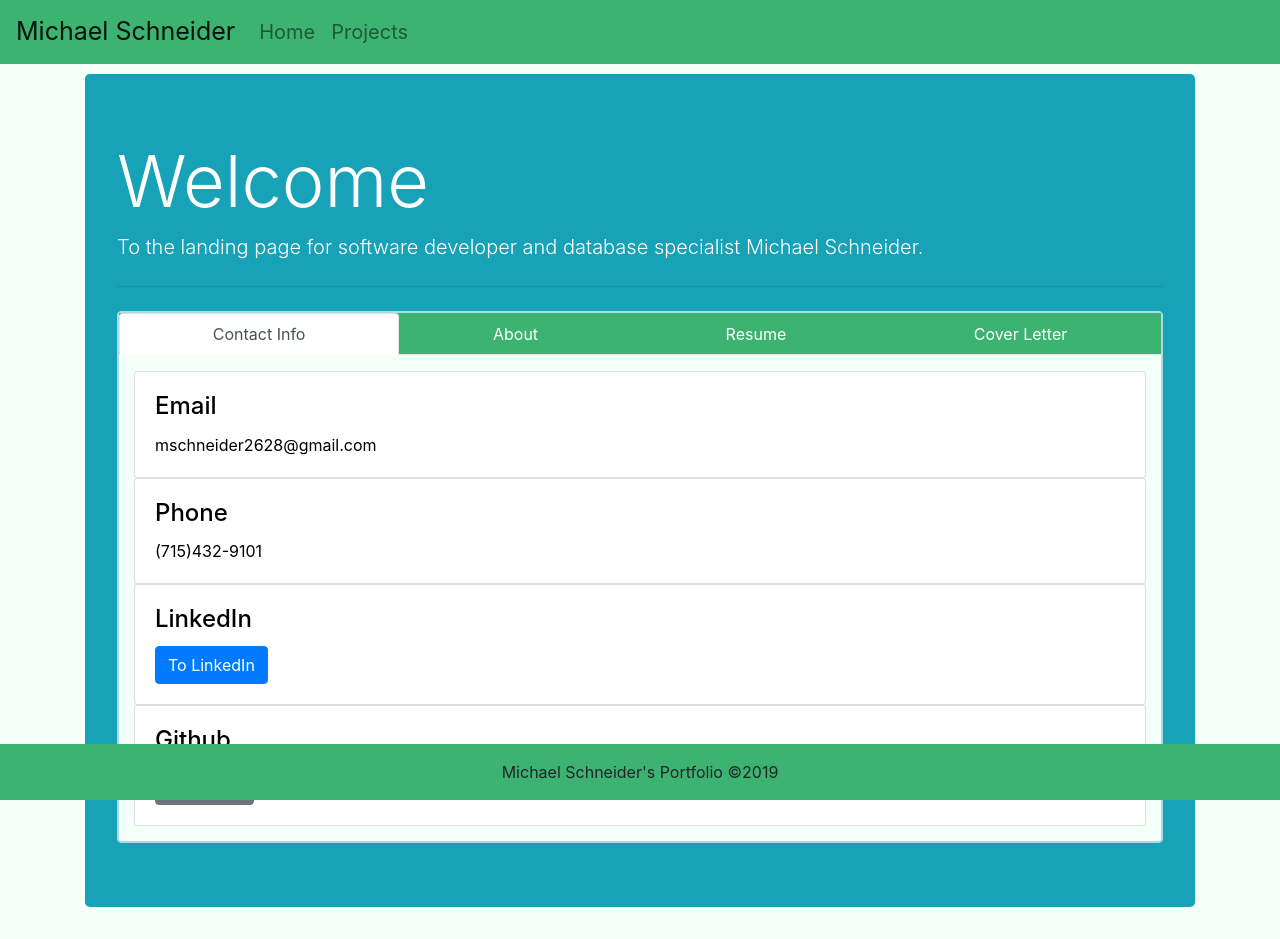
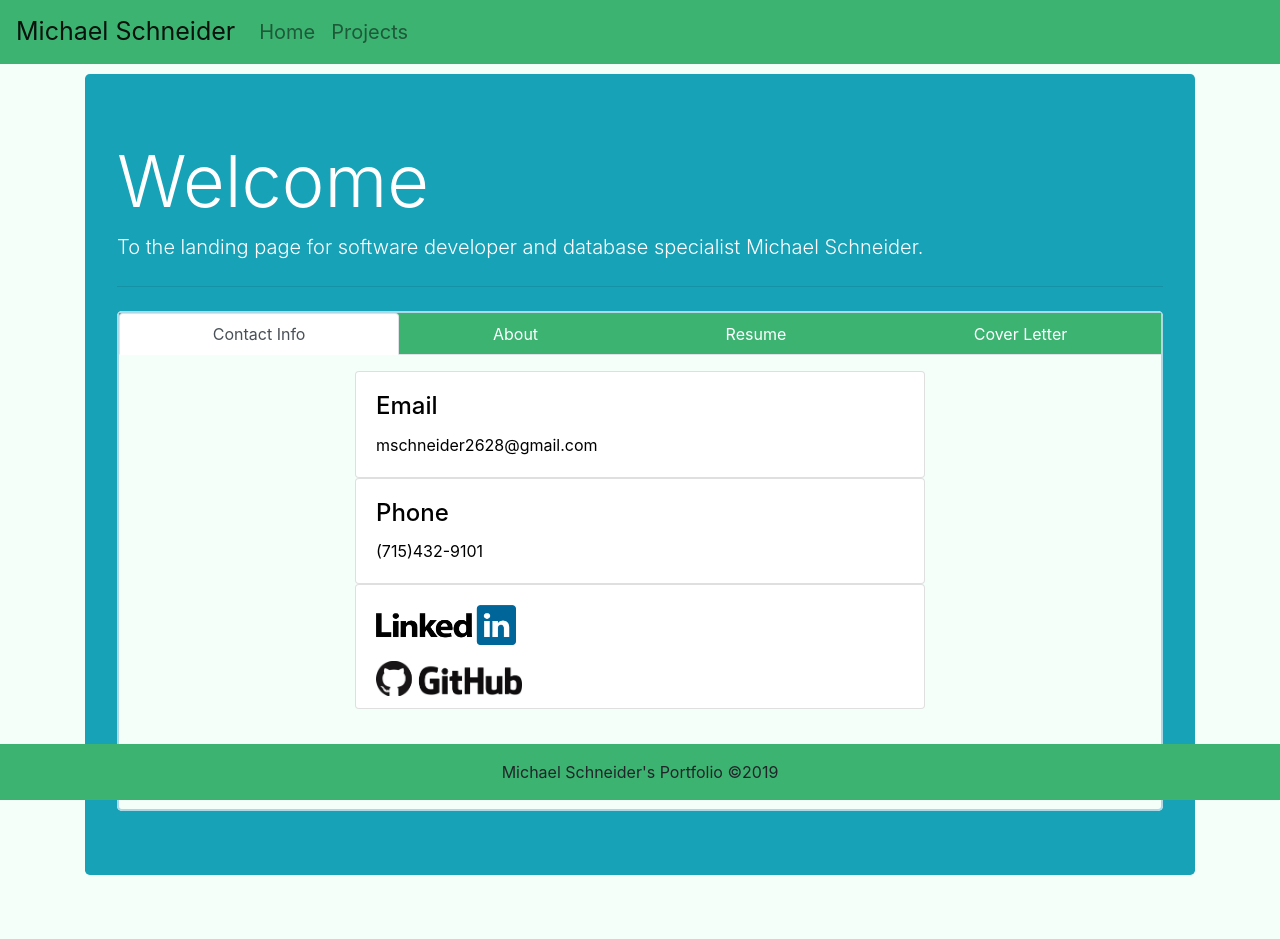
Before and after one commit to mikeschneiderdotme/landingpage, a Vue app: page / in a window 1280 px wide. After the commit the page ends 907 px from the top, so only its background shows below. Built offline with nearby package versions, Linux system fonts and the light colour scheme.

Commit message:
Added linkedin img and changed home width

```diff
--- a/src/components/Home.vue
+++ b/src/components/Home.vue
@@ -17,7 +17,7 @@
 					fill
 				>
 					<b-tab no-body title="Contact Info" active>
-						<b-container fluid>
+						<b-container fluid style="max-width: 600px;">
 							<b-row>
 								<b-col style="padding-bottom: 15px;">
 									<b-card title="Email" style="max-height:125px;">
@@ -26,14 +26,14 @@
 									<b-card title="Phone" style="max-height:125px;">
 										<b-card-text>(715)432-9101</b-card-text>
 									</b-card>
-									<b-card title="LinkedIn" style="max-height:125px;">
-										<b-button
-											variant="primary"
-											href="https://www.linkedin.com/in/michael-schneider-145250141/"
-										>To LinkedIn</b-button>
-									</b-card>
-									<b-card title="Github" style="max-height:125px;">
-										<b-button href="https://github.com/Cellor425">To Github</b-button>
+									<b-card style="max-height:125px;">
+										<b-link href="https://www.linkedin.com/in/michael-schneider-145250141/">
+											<b-img src="../assets/linkedin.png" style="max-height: 40px;"></b-img>
+										</b-link>
+										<p></p>
+										<b-link href="https://github.com/Cellor425">
+											<b-img src="../assets/github.png" style="max-height: 35px;"></b-img>
+										</b-link>
 									</b-card>
 								</b-col>
 							</b-row>
@@ -43,12 +43,12 @@
 						<b-container fluid>
 							<b-row>
 								<b-col style="max-width: 300px; margin: auto">
-									<b-img :src="require('../assets/profile pic.jpg')" fluid></b-img>
+									<b-img src="../assets/profile pic.jpg" fluid></b-img>
 								</b-col>
 							</b-row>
 							<b-row>
 								<b-col>
-									<b-card title="About Me">
+									<b-card title="About Me" style="max-width: 600px; margin: auto;">
 										<b-card-text>
 											Experienced Team Trainer with a demonstrated history of working in the
 											retail industry. Extensive experience in working with computer hardware. Skills
@@ -63,10 +63,10 @@
 						</b-container>
 					</b-tab>
 					<b-tab no-body title="Resume">
-						<b-card-img bottom :src="require('../assets/Resume.png')"></b-card-img>
+						<b-card-img bottom src="../assets/Resume.png"></b-card-img>
 					</b-tab>
 					<b-tab no-body title="Cover Letter">
-						<b-card-img bottom :src="require('../assets/CoverLetter.png')"></b-card-img>
+						<b-card-img bottom src="../assets/CoverLetter.png"></b-card-img>
 					</b-tab>
 				</b-tabs>
 			</div>
```
Also changed, not shown: src/assets/linkedin.png (added).
